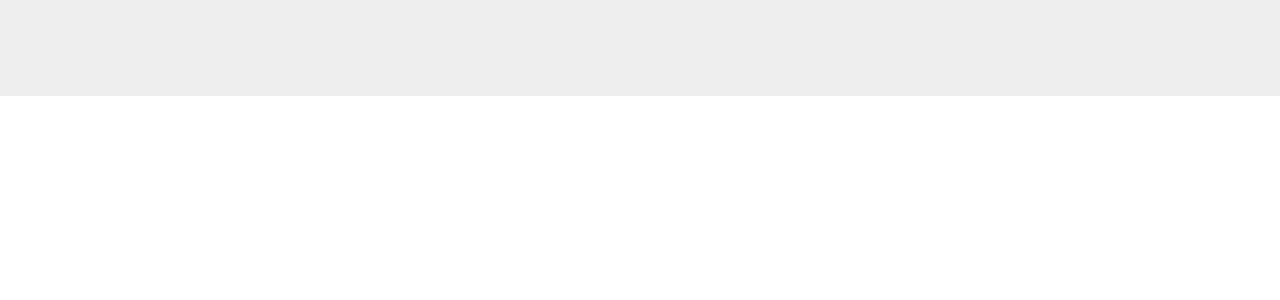
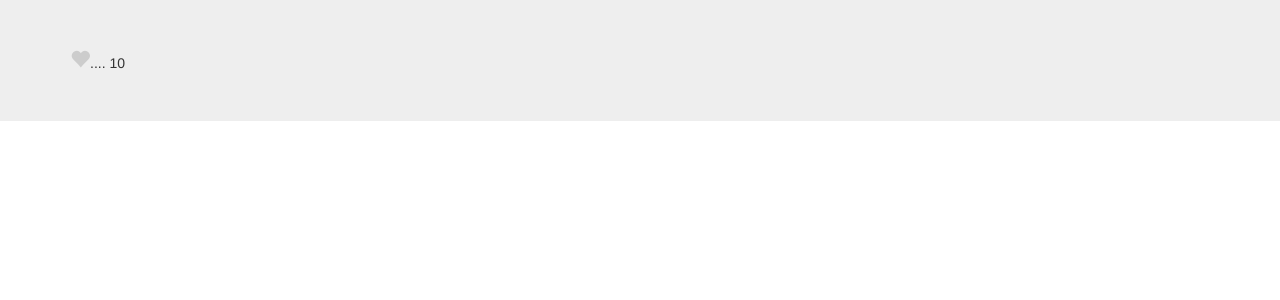
Before and after one commit to vaarigupta/Angular-Assignment-Mosh, an Angular app: page / in a window 1280 px wide. Shown: the top 300 px of the page. Built offline with nearby package versions, Linux system fonts and the light colour scheme.

Commit message:
like component added and heart button enabled

```diff
--- a/src/app/app.component.html
+++ b/src/app/app.component.html
@@ -1,5 +1,8 @@
 <div class="jumbotron">
     <div class="container">
-
+       <app-like
+       [isLiked]="LikeButton.isLiked"
+       [likesCount]="LikeButton.likesCount"
+       ></app-like>
     </div>
 </div>
--- a/src/app/app.component.ts
+++ b/src/app/app.component.ts
@@ -6,5 +6,13 @@ import { Component } from '@angular/core';
   styleUrls: ['./app.component.css']
 })
 export class AppComponent {
-  title = 'Angular Assignments';
+  title = 'Like Heart Assignment';
+
+  LikeButton =
+  {
+    isLiked: false,
+    likesCount: 10,
+    body: "..."
+  }
+
 }
--- a/src/app/app.module.ts
+++ b/src/app/app.module.ts
@@ -2,10 +2,12 @@ import { NgModule } from '@angular/core';
 import { BrowserModule } from '@angular/platform-browser';
 import {FormsModule} from '@angular/forms';
 import { AppComponent } from './app.component';
+import { LikeComponent } from './like/like.component';
 
 @NgModule({
   declarations: [
     AppComponent,
+    LikeComponent,
 
   ],
   imports: [
--- /dev/null
+++ b/src/app/like/like.component.css
@@ -0,0 +1,6 @@
+.heart
+{
+    cursor: pointer;
+    color:#ccc;
+    font-size: 20px;
+}
--- /dev/null
+++ b/src/app/like/like.component.html
@@ -0,0 +1,7 @@
+<span
+class="glyphicon glyphicon-heart heart"
+[style.color]="isLiked? 'deeppink': '#ccc'"
+(click)="OnClick()"
+></span>
+<span>....  </span>
+<span>{{likesCount}}</span>
--- /dev/null
+++ b/src/app/like/like.component.ts
@@ -0,0 +1,19 @@
+import { Component, Input, Output, EventEmitter } from '@angular/core';
+
+@Component({
+  selector: 'app-like',
+  templateUrl: './like.component.html',
+  styleUrls: ['./like.component.css']
+})
+export class LikeComponent {
+  @Input('isLiked')  isLiked:boolean = false;
+  @Input('likesCount')  likesCount:number = 0;
+
+  OnClick()
+  {
+    this.isLiked = !this.isLiked;
+    this.likesCount += this.isLiked? 1:-1;
+  }
+
+
+}
```
Also changed, not shown: 1 other file (tests, documents, lock files or other folders).
